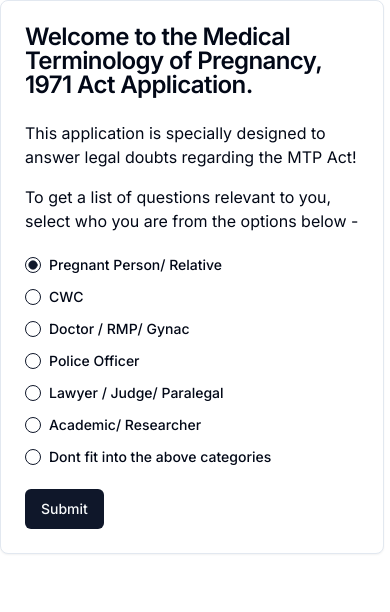
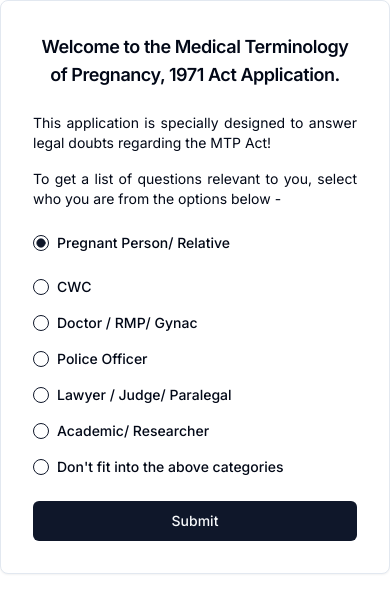
Before and after one commit to satish860/MtpLaw, a Next.js app: page / in a window 390 px wide. Shown: the top 612 px of the page. Built offline with nearby package versions, Linux system fonts and the light colour scheme.

Commit message:
Added mobile view. Markdown conversion.

```diff
--- a/package.json
+++ b/package.json
@@ -18,6 +18,8 @@
     "next": "14.2.4",
     "react": "^18",
     "react-dom": "^18",
+    "react-markdown": "^9.0.1",
+    "remark-gfm": "^4.0.0",
     "tailwind-merge": "^2.3.0",
     "tailwindcss-animate": "^1.0.7"
   },
--- a/src/app/faqs/page.tsx
+++ b/src/app/faqs/page.tsx
@@ -5,6 +5,8 @@ import { Input } from "@/components/ui/input";
 import faqsData from "./faqs.json";
 import { useSearchParams } from "next/navigation";
 import { OptionsMap, FaqItem } from "@/lib/types";
+import ReactMarkdown from "react-markdown";
+import remarkGfm from "remark-gfm";
 
 const optionsMap: OptionsMap = {
   "pregnant-person": [
@@ -48,7 +50,6 @@ export default function Faqs() {
     }
   }, []);
 
-
   const filteredFaqs =
     option && isValidOption(option)
       ? faqs.filter((faq) =>
@@ -64,9 +65,11 @@ export default function Faqs() {
         );
 
   return (
-    <Card>
+    <Card className="max-w-full p-4 sm:p-6 md:p-8 lg:p-10">
       <CardHeader>
-        <CardTitle>Frequently Asked Questions</CardTitle>
+        <CardTitle className="text-lg sm:text-xl md:text-2xl lg:text-3xl">
+          Frequently Asked Questions
+        </CardTitle>
       </CardHeader>
       <CardContent>
         <Input
@@ -74,13 +77,20 @@ export default function Faqs() {
           placeholder="Search FAQs..."
           value={searchQuery}
           onChange={(e) => setSearchQuery(e.target.value)}
-          className="mb-4"
+          className="mb-4 w-full p-2 sm:p-3 md:p-4 lg:p-5"
         />
         <ul>
           {filteredFaqs.map((faq) => (
             <li key={faq.id} className="mb-6">
-              <h3 className="text-lg font-bold mb-2">{faq.question}</h3>
-              <p>{faq.answer}</p>
+              <h3 className="text-base sm:text-lg md:text-xl lg:text-2xl font-bold mb-2">
+                {faq.question}
+              </h3>
+              <ReactMarkdown
+                remarkPlugins={[remarkGfm]}
+                className="text-xs sm:text-sm md:text-base lg:text-lg text-justify"
+              >
+                {faq.answer}
+              </ReactMarkdown>
             </li>
           ))}
         </ul>
--- a/src/app/page.tsx
+++ b/src/app/page.tsx
@@ -20,18 +20,18 @@ export default function Home() {
     router.push(`/faqs?option=${selectedOption}`);
   };
   return (
-    <Card className="w-96">
+    <Card className="w-full max-w-md mx-auto p-2 sm:p-6 md:p-4 lg:p-2">
       <CardHeader>
-        <CardTitle>
+        <CardTitle className="text-lg sm:text-xl md:text-2xl lg:text-3xl text-center">
           Welcome to the Medical Terminology of Pregnancy, 1971 Act Application.
         </CardTitle>
       </CardHeader>
       <CardContent>
-        <p className="mb-4">
+        <p className="mb-4 text-sm sm:text-base md:text-lg lg:text-xl text-justify">
           This application is specially designed to answer legal doubts
           regarding the MTP Act!
         </p>
-        <p className="mb-6">
+        <p className="mb-6 text-sm sm:text-base md:text-lg lg:text-xl text-justify">
           To get a list of questions relevant to you, select who you are from
           the options below -
         </p>
@@ -39,39 +39,56 @@ export default function Home() {
           value={selectedOption}
           onValueChange={(value) => setSelectedOption(value)}
           defaultValue="pregnant-person"
+          className="space-y-2"
         >
           <div className="flex items-center space-x-2 mb-2">
             <RadioGroupItem value="pregnant-person" id="pregnant-person" />
-            <Label htmlFor="pregnant-person">Pregnant Person/ Relative</Label>
+            <Label htmlFor="pregnant-person" className="text-sm sm:text-base">
+              Pregnant Person/ Relative
+            </Label>
           </div>
           <div className="flex items-center space-x-2 mb-2">
             <RadioGroupItem value="rmp" id="cwc" />
-            <Label htmlFor="rmp">CWC</Label>
+            <Label htmlFor="rmp" className="text-sm sm:text-base">
+              CWC
+            </Label>
           </div>
           <div className="flex items-center space-x-2 mb-2">
             <RadioGroupItem value="doctor" id="doctor" />
-            <Label htmlFor="doctor">Doctor / RMP/ Gynac</Label>
+            <Label htmlFor="doctor" className="text-sm sm:text-base">
+              Doctor / RMP/ Gynac
+            </Label>
           </div>
           <div className="flex items-center space-x-2 mb-2">
             <RadioGroupItem value="police-officer" id="police-officer" />
-            <Label htmlFor="police-officer">Police Officer</Label>
+            <Label htmlFor="police-officer" className="text-sm sm:text-base">
+              Police Officer
+            </Label>
           </div>
           <div className="flex items-center space-x-2 mb-2">
             <RadioGroupItem value="lawyer" id="lawyer" />
-            <Label htmlFor="lawyer">Lawyer / Judge/ Paralegal</Label>
+            <Label htmlFor="lawyer" className="text-sm sm:text-base">
+              Lawyer / Judge/ Paralegal
+            </Label>
           </div>
           <div className="flex items-center space-x-2 mb-2">
             <RadioGroupItem value="academic" id="academic" />
-            <Label htmlFor="academic">Academic/ Researcher</Label>
+            <Label htmlFor="academic" className="text-sm sm:text-base">
+              Academic/ Researcher
+            </Label>
           </div>
           <div className="flex items-center space-x-2">
             <RadioGroupItem value="other" id="other" />
-            <Label htmlFor="other">Dont fit into the above categories</Label>
+            <Label htmlFor="other" className="text-sm sm:text-base">
+              Don't fit into the above categories
+            </Label>
           </div>
         </RadioGroup>
       </CardContent>
-      <CardFooter>
-        <Button onClick={handleSubmit}>Submit</Button>
+      <CardFooter className="flex justify-center">
+        <Button onClick={handleSubmit} className="w-full sm:w-auto">
+          Submit
+        </Button>
       </CardFooter>
     </Card>
   );
```
Also changed, not shown: src/app/faqs/faqs.json, 1 other file (tests, documents, lock files or other folders).
